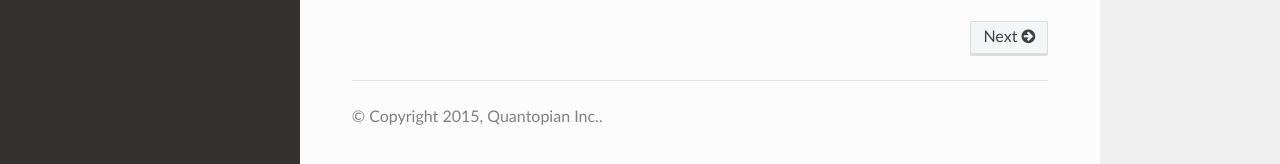
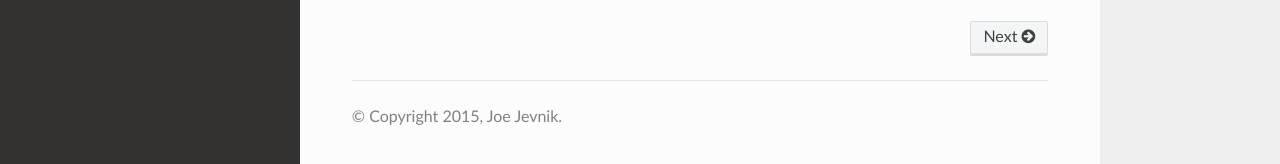
Before and after one commit to llllllllll/quasiquotes, a Sphinx documentation site: the page built from docs/source/index.rst, in a window 1280 px wide and 900 px high, scrolled down 1995 px. Shown: the part 733-897 px from the top of the window. Built offline with Sphinx 7.4.7 and the Read the Docs theme 2.0.0, drawn with Linux system fonts in a browser that asks for light colours.

Commit message:
DOC: copyright

```diff
--- a/docs/source/conf.py
+++ b/docs/source/conf.py
@@ -18,10 +18,6 @@ extensions = [
 ]
 
 
-extlinks = {
-    'issues': ('https://github.com/quantopian/quasiquotes/issues/%s', '#'),
-}
-
 # -- Docstrings ---------------------------------------------------------------
 
 extensions += ['numpydoc']
@@ -38,7 +34,7 @@ master_doc = 'index'
 
 # General information about the project.
 project = u'Quasiquotes'
-copyright = u'2015, Quantopian Inc.'
+copyright = u'2015, Joe Jevnik'
 
 # The full version, including alpha/beta/rc tags.
 release = version
```
